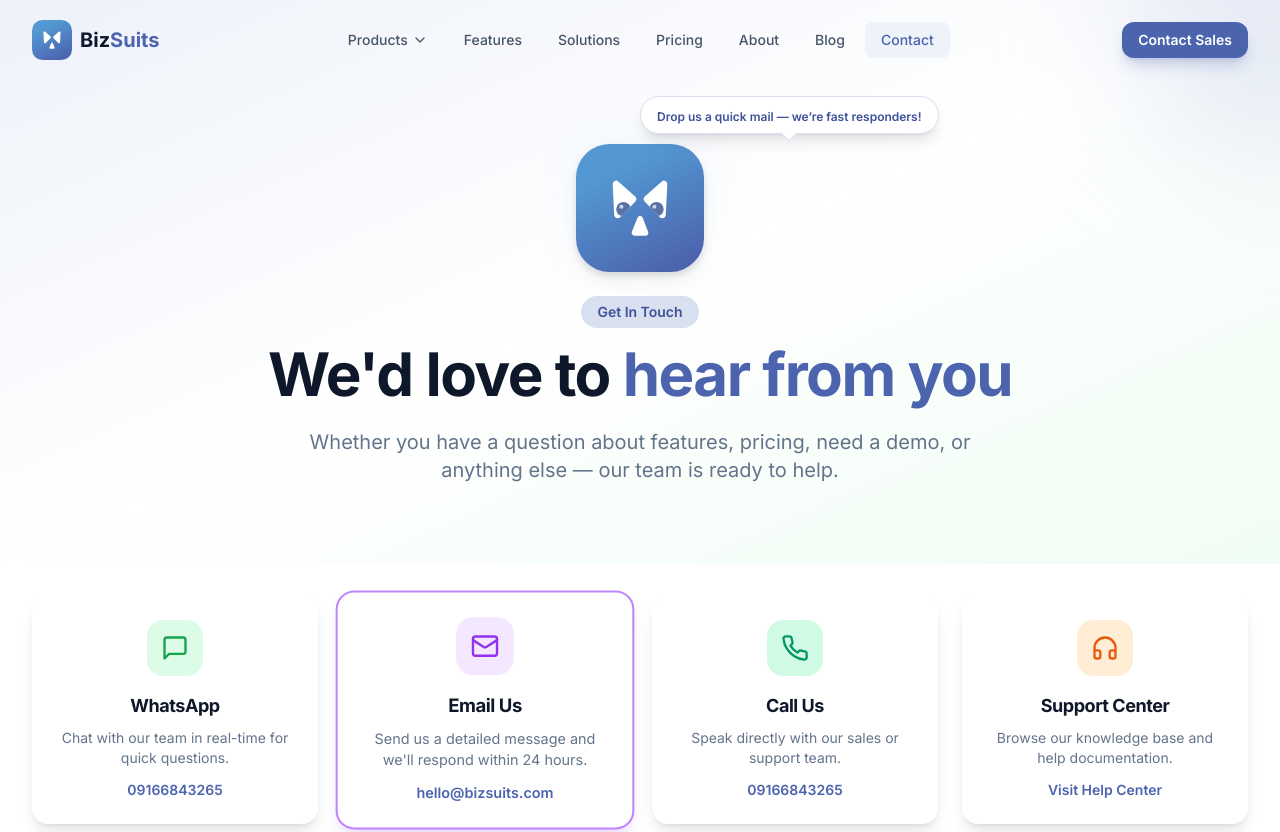
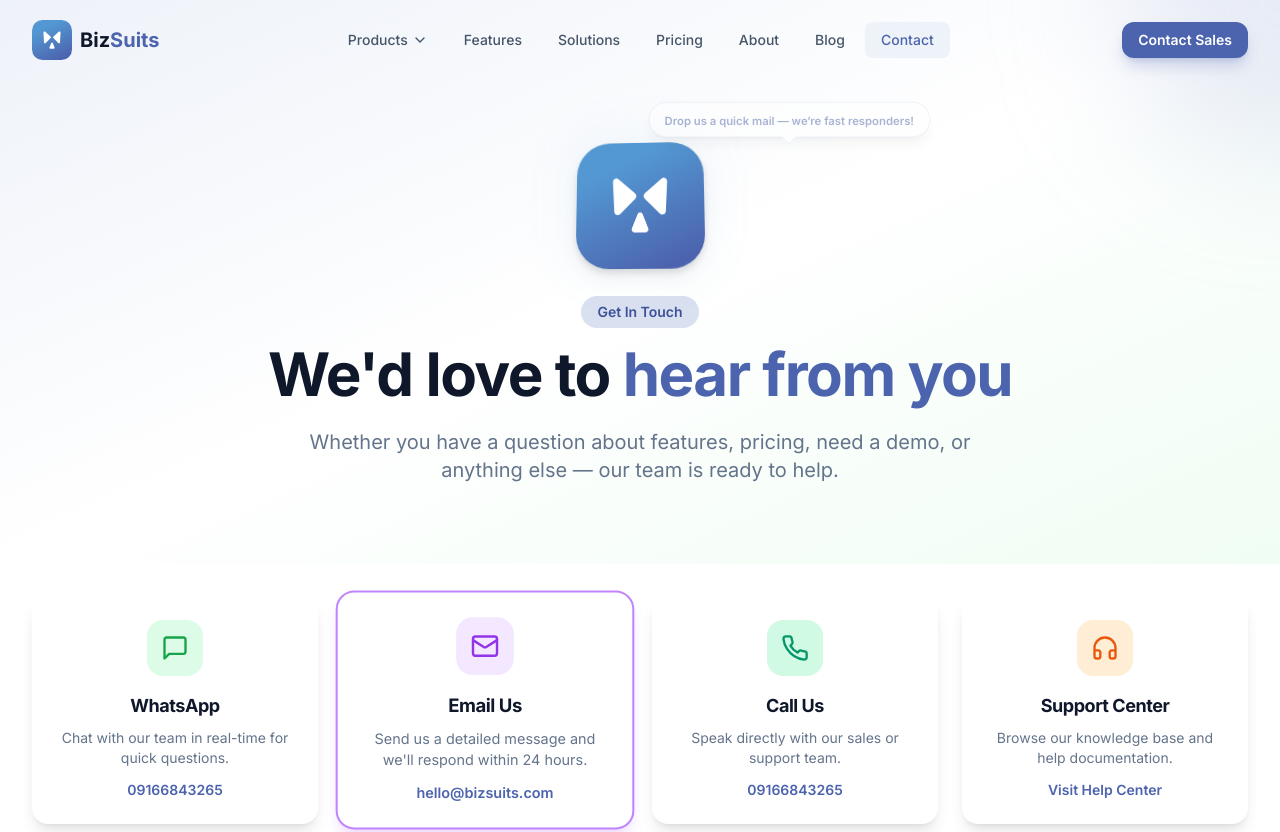
Before and after one commit to casstimmy/BSuits-Site, a Next.js app: page /contact in a window 1280 px wide. Shown: the top 832 px of the page. Built offline with nearby package versions, Linux system fonts and the light colour scheme.

Commit message:
improve on the webproduct optimization and ux

```diff
--- a/src/app/(site)/contact/page.tsx
+++ b/src/app/(site)/contact/page.tsx
@@ -72,7 +72,16 @@ const cardMessages = [
   { text: 'Got questions? Our help center has answers!', cardIndex: 3 },
 ];
 
-// Animated chatbot face that looks down at the contact cards
+// Tilt transforms per card position — the face leans toward each card
+// Cards: 0=far-left, 1=center-left, 2=center-right, 3=far-right
+const cardTilts = [
+  'rotateY(-14deg) rotateX(8deg) rotateZ(-3deg)',   // lean left + down
+  'rotateY(-5deg) rotateX(10deg) rotateZ(-1deg)',    // slight left + down
+  'rotateY(5deg) rotateX(10deg) rotateZ(1deg)',      // slight right + down
+  'rotateY(14deg) rotateX(8deg) rotateZ(3deg)',      // lean right + down
+];
+
+// Animated chatbot face — tilts toward active contact card like GitHub Copilot icon
 function AnimatedLogo({ activeCard }: { activeCard: number }) {
   const [blinking, setBlinking] = useState(false);
   const [mouthOpen, setMouthOpen] = useState(false);
@@ -83,18 +92,20 @@ function AnimatedLogo({ activeCard }: { activeCard: number }) {
       setBlinking(true);
       setTimeout(() => setBlinking(false), 200);
     };
-    const interval = setInterval(blink, 3000);
-    const first = setTimeout(blink, 1000);
+    const interval = setInterval(blink, 3200);
+    const first = setTimeout(blink, 1500);
     return () => { clearInterval(interval); clearTimeout(first); };
   }, []);
 
-  // Animate mouth when message/card changes
+  // Animate mouth when card changes (speaking)
   useEffect(() => {
     setMouthOpen(true);
-    const t1 = setTimeout(() => setMouthOpen(false), 250);
-    const t2 = setTimeout(() => setMouthOpen(true), 400);
-    const t3 = setTimeout(() => setMouthOpen(false), 650);
-    return () => { clearTimeout(t1); clearTimeout(t2); clearTimeout(t3); };
+    const t1 = setTimeout(() => setMouthOpen(false), 300);
+    const t2 = setTimeout(() => setMouthOpen(true), 500);
+    const t3 = setTimeout(() => setMouthOpen(false), 800);
+    const t4 = setTimeout(() => setMouthOpen(true), 1000);
+    const t5 = setTimeout(() => setMouthOpen(false), 1300);
+    return () => { clearTimeout(t1); clearTimeout(t2); clearTimeout(t3); clearTimeout(t4); clearTimeout(t5); };
   }, [activeCard]);
 
   return (
@@ -112,7 +123,7 @@ function AnimatedLogo({ activeCard }: { activeCard: number }) {
             initial={{ opacity: 0, y: 8, scale: 0.9 }}
             animate={{ opacity: 1, y: 0, scale: 1 }}
             exit={{ opacity: 0, y: -6, scale: 0.9 }}
-            transition={{ duration: 0.3 }}
+            transition={{ duration: 0.35 }}
             className="absolute -top-12 left-1/2 -translate-x-1/2 whitespace-nowrap bg-white rounded-full px-4 py-1.5 shadow-lg border border-primary-100 z-10"
           >
             <span className="text-xs font-semibold text-primary-700">
@@ -122,113 +133,63 @@ function AnimatedLogo({ activeCard }: { activeCard: number }) {
           </motion.div>
         </AnimatePresence>
 
-        {/* Face */}
+        {/* Face container with perspective */}
         <motion.div
           className="relative w-28 h-28 md:w-32 md:h-32"
           animate={{ y: [0, -5, 0] }}
-          transition={{ duration: 3, repeat: Infinity, ease: 'easeInOut' }}
+          transition={{ duration: 3.5, repeat: Infinity, ease: 'easeInOut' }}
+          style={{ perspective: '600px' }}
         >
-          {/* Glow behind */}
+          {/* Glow */}
           <motion.div
             className="absolute inset-0 rounded-3xl bg-primary-500/20 blur-xl"
-            animate={{ scale: [1, 1.12, 1], opacity: [0.25, 0.45, 0.25] }}
-            transition={{ duration: 3, repeat: Infinity, ease: 'easeInOut' }}
+            animate={{ scale: [1, 1.1, 1], opacity: [0.2, 0.4, 0.2] }}
+            transition={{ duration: 3.5, repeat: Infinity, ease: 'easeInOut' }}
           />
 
+          {/* The SVG face — tilts toward the active card */}
           <svg
             viewBox="0 0 318.34 318.34"
             className="relative w-full h-full drop-shadow-lg"
+            style={{
+              transform: cardTilts[activeCard],
+              transition: 'transform 0.8s cubic-bezier(0.34, 1.56, 0.64, 1)',
+              transformStyle: 'preserve-3d',
+            }}
           >
             <defs>
               <linearGradient id="contact-face-grad" x1="109.22" y1="58.65" x2="235.04" y2="311.86" gradientUnits="userSpaceOnUse">
                 <stop offset="0" stopColor="#5398d2" />
                 <stop offset="1" stopColor="#4c63ae" />
               </linearGradient>
-              {/* Clip paths to keep pupils inside eye shapes */}
-              <clipPath id="left-eye-clip">
-                <path d="M147.28,130.83l-41.66-36.95c-5.73-5.08-14.74-.75-14.35,6.89l3.8,75.81c.38,7.53,9.55,10.99,14.81,5.59l37.86-38.85c3.44-3.53,3.23-9.22-.45-12.49l-41.66-36.95c-5.73-5.08-14.74-.75-14.35,6.89l3.8,75.81c.38,7.53,9.55,10.99,14.81,5.59l37.86-38.85c3.44-3.53,3.23-9.22-.45-12.49Z" />
-              </clipPath>
-              <clipPath id="right-eye-clip">
-                <path d="M171.06,130.83l41.66-36.95c5.73-5.08,14.74-.75,14.35,6.89l-3.8,75.81c-.38,7.53-9.55,10.99-14.81,5.59l-37.86-38.85c-3.44-3.53-3.23-9.22.45-12.49l41.66-36.95c5.73-5.08,14.74-.75,14.35,6.89l-3.8,75.81c-.38,7.53-9.55,10.99-14.81,5.59l-37.86-38.85c-3.44-3.53-3.23-9.22.45-12.49Z" />
-              </clipPath>
             </defs>
 
             {/* Body */}
             <rect fill="url(#contact-face-grad)" width="318.34" height="318.34" rx="83.83" ry="83.83" />
 
-            {/* Left eye white */}
-            <path fill="#fff" d="M147.28,130.83l-41.66-36.95c-5.73-5.08-14.74-.75-14.35,6.89l3.8,75.81c.38,7.53,9.55,10.99,14.81,5.59l37.86-38.85c3.44-3.53,3.23-9.22-.45-12.49l-41.66-36.95c-5.73-5.08-14.74-.75-14.35,6.89l3.8,75.81c.38,7.53,9.55,10.99,14.81,5.59l37.86-38.85c3.44-3.53,3.23-9.22-.45-12.49Z" />
-
-            {/* Left eye pupil — clipped to eye, positioned low = looking down */}
-            <g clipPath="url(#left-eye-clip)">
-              <circle
-                cx="118"
-                cy={blinking ? 140 : 162}
-                r="18"
-                fill="#3b5998"
-                opacity="0.85"
-                style={{ transition: 'cy 0.15s ease-in-out' }}
-              />
-              {/* Pupil highlight */}
-              <circle
-                cx="113"
-                cy={blinking ? 134 : 156}
-                r="5"
-                fill="#fff"
-                opacity="0.7"
-                style={{ transition: 'cy 0.15s ease-in-out' }}
-              />
+            {/* Left eye */}
+            <g style={{
+              transformOrigin: '125px 140px',
+              transform: blinking ? 'scaleY(0.05)' : 'scaleY(1)',
+              transition: 'transform 0.15s ease-in-out',
+            }}>
+              <path fill="#fff" d="M147.28,130.83l-41.66-36.95c-5.73-5.08-14.74-.75-14.35,6.89l3.8,75.81c.38,7.53,9.55,10.99,14.81,5.59l37.86-38.85c3.44-3.53,3.23-9.22-.45-12.49l-41.66-36.95c-5.73-5.08-14.74-.75-14.35,6.89l3.8,75.81c.38,7.53,9.55,10.99,14.81,5.59l37.86-38.85c3.44-3.53,3.23-9.22-.45-12.49Z" />
             </g>
 
-            {/* Left eyelid — closes over the eye from top when blinking */}
-            <rect
-              x="85"
-              y="80"
-              width="70"
-              height={blinking ? 110 : 0}
-              fill="url(#contact-face-grad)"
-              style={{ transition: 'height 0.12s ease-in-out' }}
-            />
-
-            {/* Right eye white */}
-            <path fill="#fff" d="M171.06,130.83l41.66-36.95c5.73-5.08,14.74-.75,14.35,6.89l-3.8,75.81c-.38,7.53-9.55,10.99-14.81,5.59l-37.86-38.85c-3.44-3.53-3.23-9.22.45-12.49l41.66-36.95c5.73-5.08,14.74-.75,14.35,6.89l-3.8,75.81c-.38,7.53-9.55,10.99-14.81,5.59l-37.86-38.85c-3.44-3.53-3.23-9.22.45-12.49Z" />
-
-            {/* Right eye pupil — looking down */}
-            <g clipPath="url(#right-eye-clip)">
-              <circle
-                cx="200"
-                cy={blinking ? 140 : 162}
-                r="18"
-                fill="#3b5998"
-                opacity="0.85"
-                style={{ transition: 'cy 0.15s ease-in-out' }}
-              />
-              {/* Pupil highlight */}
-              <circle
-                cx="195"
-                cy={blinking ? 134 : 156}
-                r="5"
-                fill="#fff"
-                opacity="0.7"
-                style={{ transition: 'cy 0.15s ease-in-out' }}
-              />
+            {/* Right eye */}
+            <g style={{
+              transformOrigin: '193px 140px',
+              transform: blinking ? 'scaleY(0.05)' : 'scaleY(1)',
+              transition: 'transform 0.15s ease-in-out',
+            }}>
+              <path fill="#fff" d="M171.06,130.83l41.66-36.95c5.73-5.08,14.74-.75,14.35,6.89l-3.8,75.81c-.38,7.53-9.55,10.99-14.81,5.59l-37.86-38.85c-3.44-3.53-3.23-9.22.45-12.49l41.66-36.95c5.73-5.08,14.74-.75,14.35,6.89l-3.8,75.81c-.38,7.53-9.55,10.99-14.81,5.59l-37.86-38.85c-3.44-3.53-3.23-9.22.45-12.49Z" />
             </g>
 
-            {/* Right eyelid */}
-            <rect
-              x="163"
-              y="80"
-              width="70"
-              height={blinking ? 110 : 0}
-              fill="url(#contact-face-grad)"
-              style={{ transition: 'height 0.12s ease-in-out' }}
-            />
-
-            {/* Mouth — opens by dropping down from its center */}
+            {/* Mouth — scales from center of the triangle */}
             <g style={{
               transformOrigin: '159px 205px',
-              transform: mouthOpen ? 'scale(1.05, 1.35)' : 'scale(1, 1)',
-              transition: 'transform 0.2s ease-in-out',
+              transform: mouthOpen ? 'scale(1.08, 1.4)' : 'scale(1, 1)',
+              transition: 'transform 0.18s ease-in-out',
             }}>
               <path fill="#fff" d="M165.87,183.43l13.66,35.39c1.75,4.53-1.62,9.4-6.48,9.37l-27.85-.21c-4.86-.04-8.15-4.96-6.34-9.46l14.19-35.18c2.34-5.8,10.56-5.73,12.81.1l13.66,35.39c1.75,4.53-1.62,9.4-6.48,9.37l-27.85-.21c-4.86-.04-8.15-4.96-6.34-9.46l14.19-35.18c2.34-5.8,10.56-5.73,12.81.1Z" />
             </g>
@@ -297,11 +258,11 @@ export default function ContactPage() {
     setTimeout(() => setIsSubmitted(false), 5000);
   };
 
-  // Cycle the active card every 3.5 seconds
+  // Cycle the active card every 5.5 seconds
   useEffect(() => {
     const interval = setInterval(() => {
       setActiveCard((prev) => (prev + 1) % contactMethods.length);
-    }, 3500);
+    }, 5500);
     return () => clearInterval(interval);
   }, []);
 
```
